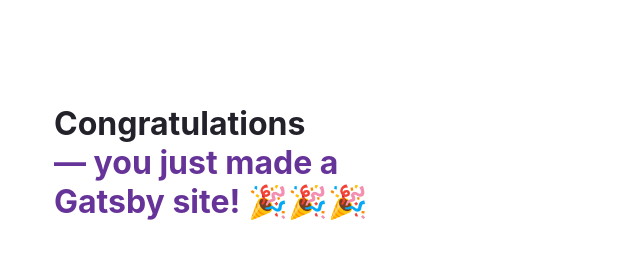
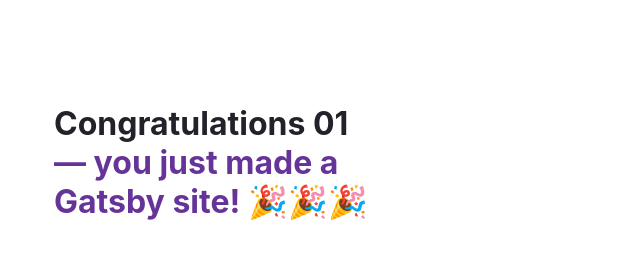
Before and after one commit to greglobinski-test/gatsby-minimal, a Gatsby site: page / in a window 1280 px wide. Shown: the top 271 px of the page, 50-690 px from the left. Built offline with nearby package versions, Linux system fonts and the light colour scheme; Gatsby itself is replaced by a stand-in of ours.

Commit message:
Congratulations 01

```diff
--- a/src/pages/index.js
+++ b/src/pages/index.js
@@ -131,7 +131,7 @@
     <main style={pageStyles}>
       <title>Home Page</title>
       <h1 style={headingStyles}>
-        Congratulations
+        Congratulations 01
         <br />
         <span style={headingAccentStyles}>— you just made a Gatsby site! </span>
         <span role="img" aria-label="Party popper emojis">
```
